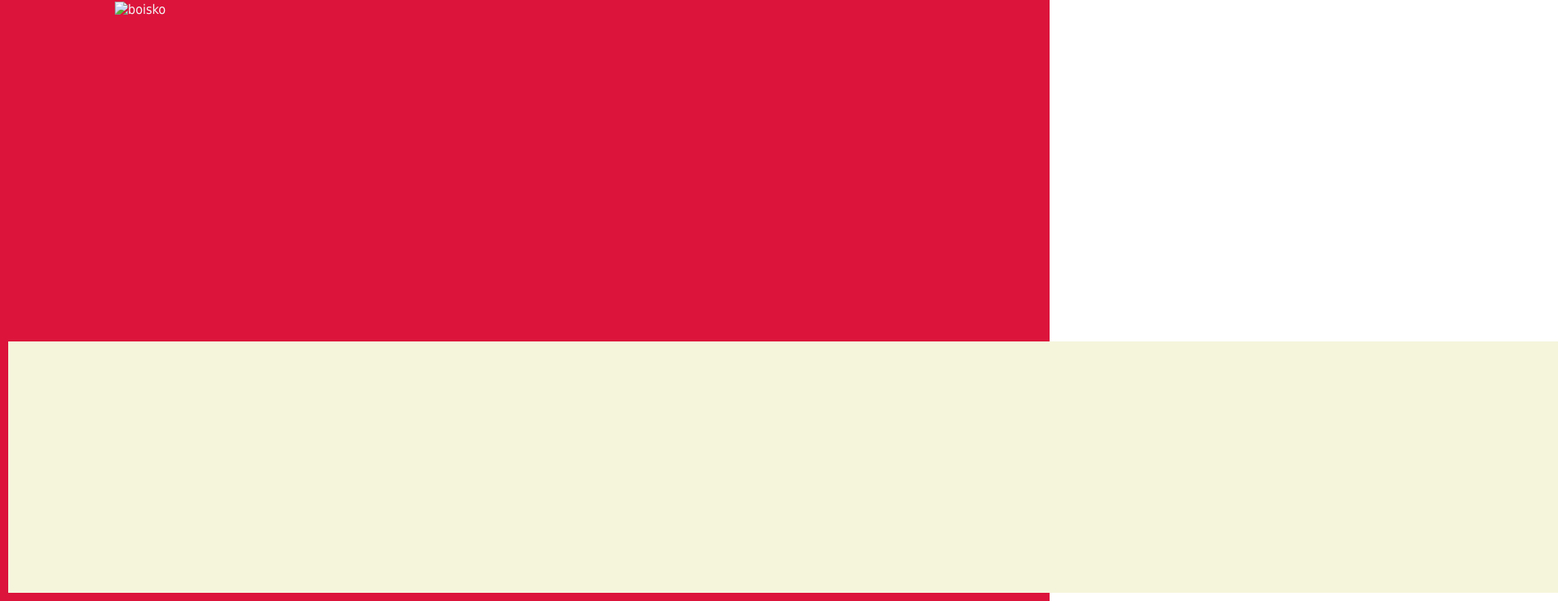
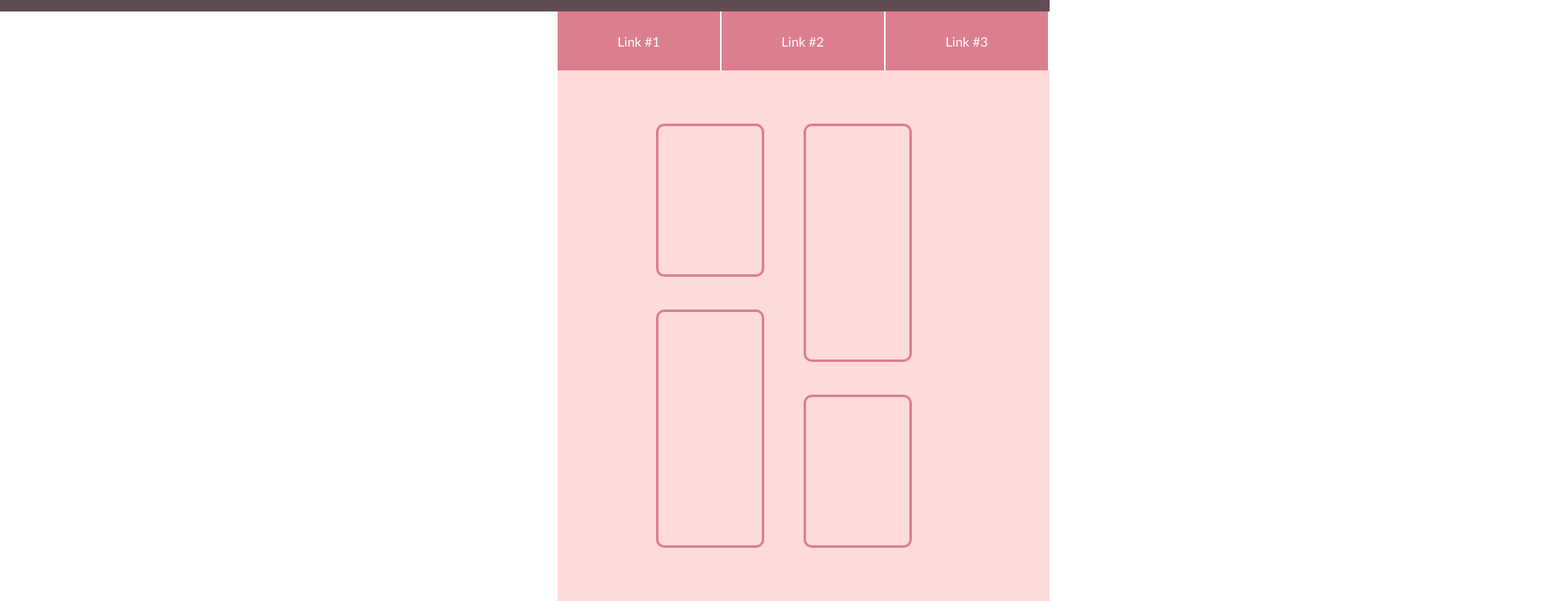
Before and after one commit to kacperpiskorek/projekt, a plain HTML site: page index.html in a window 1280 px wide. Shown: the part 66-800 px from the top of the page at 82% size, 1900 px wide, since content can reach past the window. Drawn offline with Linux system fonts and the light colour scheme.

Commit message:
Add files via upload

```diff
--- a/index.html
+++ b/index.html
@@ -3,19 +3,37 @@
 <head>
     <meta charset="UTF-8">
     <meta name="viewport" content="width=device-width, initial-scale=1.0">
-    <title>futbol.php</title>
+    <title>Page</title>
     <link rel="stylesheet" href="style.css">
 </head>
 <body>
-    <div id="tył">
-        <div id="tło">
-            <div id="góra">
-                <h2>Światowe rozgrywki piłkarskie</h2>
-                <img src="boisko.png" alt="boisko">
+    <header>
+        <h1>Page</h1>
+    </header>
+    <main>
+        <article>
+
+        </article>
+        <aside>
+            <div>
+               <a href="https://github.com/teb-jz/webdev/tree/main/p5">Link #1</a>
+               <a href="https://github.com/teb-jz/webdev/tree/main/p5">Link #2</a>
+               <a href="https://github.com/teb-jz/webdev/tree/main/p5">Link #3</a>
             </div>
-            <div id="środek"></div>
-            <div id="dół"></div>
-        </div>
-    </div>
+            <nav>
+                <div class="main">
+                    <div id="lewo">
+                        <div class="gora"></div>
+                        <div class="dol"></div>
+                    </div>
+                    <div id="prawo">
+                        <div class="gora"></div>
+                        <div class="dol"></div>
+                    </div>
+                </div>
+            </nav>
+        </aside>
+    </main>
+
 </body>
 </html>
--- a/style.css
+++ b/style.css
@@ -1,51 +1,110 @@
 body{
+    margin: 0;
+    padding: 0;
+    height: 100vh;
     display: flex;
-    height: 100vh;
-    margin: 0;
     flex-direction: column;
-    font-family: tahoma;
+    font-family: 'Trebuchet MS';
 }
-#góra{
-    flex-direction: column;
+header{
     display: flex;
-    height: 40%;
+    background-color: #604D53;
+    height: 10%;
     width: 100%;
-    justify-content: center;
-    color: whitesmoke;
+    flex-direction: row-reverse;
     align-items: center;
 }
-h2{
-    display: flex;
-    justify-content: center;
-    letter-spacing: 7px;
+header > h1{
+    color: #FDFDFF;
+    font-family: 'Trebuchet MS';
+    letter-spacing: 2px;
+    font-style: italic;
+    margin-right: 20px;
 }
-#tył{
-    height: 100%;
+main{
+    height: 90%;
     width: 100%;
     display: flex;
+    flex-direction: row;
+}
+article{
+    height: 100%;
+    width: 70%;
+    display: flex;
+}
+aside{
+    height: 100%;
+    width: 600px;
+    display: flex;
+    flex-direction: column;
+}
+aside > div > a{
+    text-decoration: none;
+    display: flex;
+    flex-direction: column;
+    align-items: center;
     justify-content: center;
-    align-items: center ;
+    color: #FDFDFF;
+    list-style: none;
+    border-right: 2px solid white;
+    width: 200px;
+    height: 100%;
+    background-color: #DB7F8E;
 }
-#środek{
-    height: 20%;
-    width: 100%;
+aside > div{
+    display: flex;
+    height: 10%;
+    width: 600px;
 }
-img{
-    height: 400px;
-    width: 1000px;
+nav{
+    display: flex;
+    background-color: #FFDBDA;
+    height: 90%;
+    width: 600px;
     justify-content: center;
-    align-items: center ;
+    align-items: center;
 }
-#tło{
+nav > .main{
+    height: 80%;
+    width: 60%;
+    display: flex;
+    flex-direction: row;
+}
+#lewo{
     height: 100%;
+    width: 50%;
+    display: flex;
     flex-direction: column;
+    justify-content: space-between;
+}
+#prawo{
+    flex-direction: column;
+    justify-content: space-between;
+    height: 100%;
+    width: 50%;
     display: flex;
-    width: 100%;
-    background-color: crimson;
 }
-#dół{
-    margin: 10px;
-    background-color: beige;
-    width: 1890px;
-    height: 40%;
+#lewo > .gora{
+    height: 35%;
+    width: 70%;
+    border-radius: 10px;
+    border: 3px solid #DB7F8E;
 }
+#lewo > .dol{
+    height: 55%;
+    width: 70%;
+    border-radius: 10px;
+    border: 3px solid #DB7F8E;
+}
+#prawo > .dol{
+    height: 35%;
+    width: 70%;
+    border-radius: 10px;
+    border: 3px solid #DB7F8E;
+}
+#prawo > .gora{
+    height: 55%;
+    width: 70%;
+    border-radius: 10px;
+    border: 3px solid #DB7F8E;
+}
```
